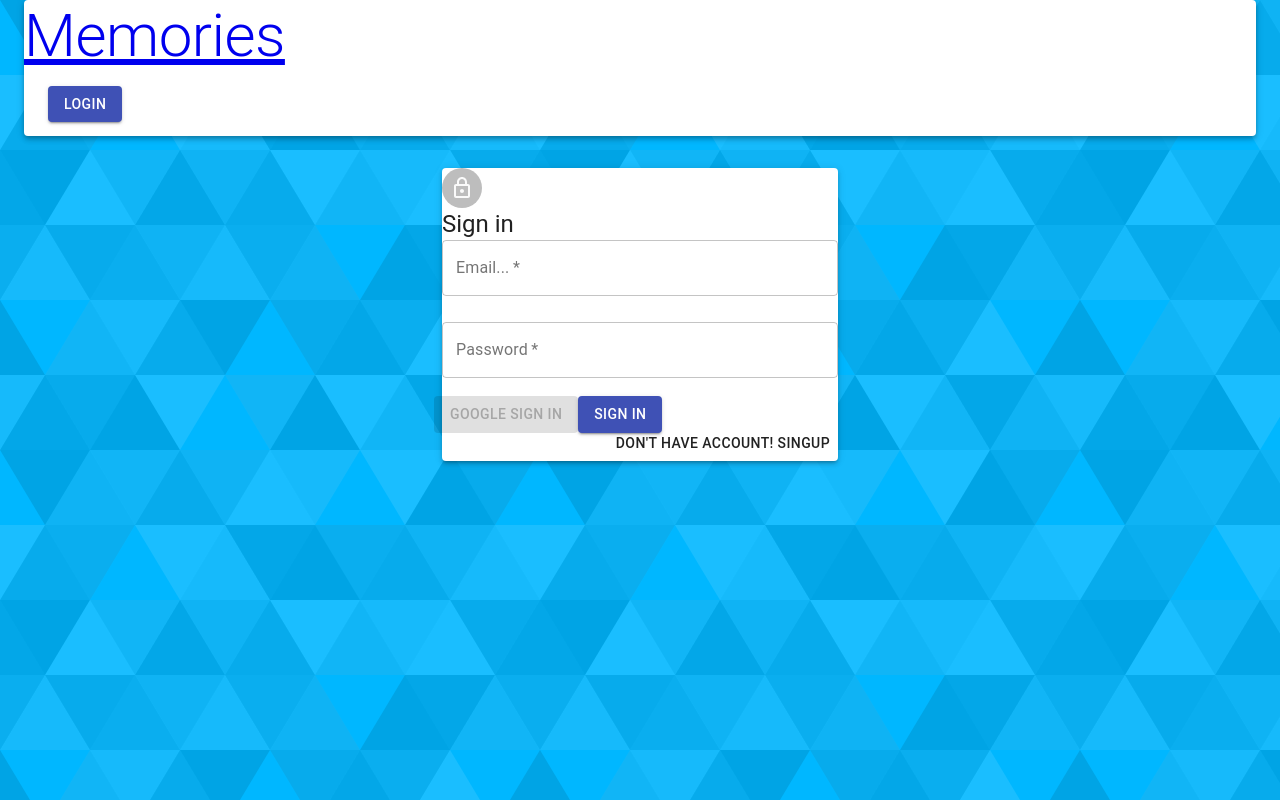
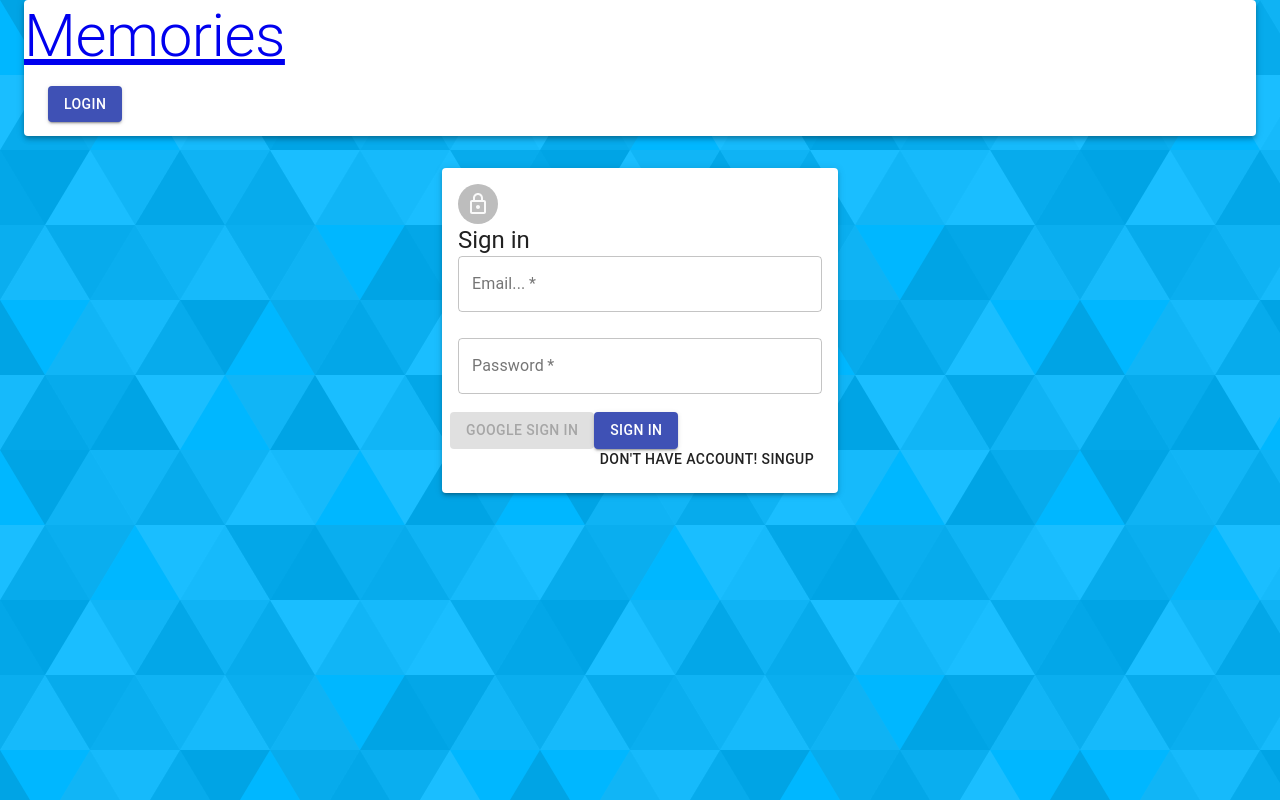
Before and after one commit to shuvoshaha/memories-MERN, a React (Create React App) app in the folder client/: page /auth in a window 1280 px wide. Built offline with nearby package versions, Linux system fonts and the light colour scheme.

Commit message:
get data from locatStorage

```diff
--- a/client/src/conponents/Auth/Auth.js
+++ b/client/src/conponents/Auth/Auth.js
@@ -4,13 +4,14 @@ import LockOutLinedIcon from '@material-ui/icons/LockOutlined';
 import Input from './Input';
 import { GoogleLogin } from 'react-google-login'
 import { useDispatch } from 'react-redux'
+import useStyle from './styles'
 
 
 const Auth = () => {
-
+        const classes = useStyle()
         const [showPassword, setShowPassword] = useState(false)
 
-    const dispatch =  useDispatch();
+        const dispatch = useDispatch();
 
         const handleChange = (e) => {
 
@@ -29,27 +30,27 @@ const Auth = () => {
             setIsSignup((prevSignup) => !prevSignup)
         }
 
-    const onSuccessGoogleLogin = async (res) =>{
+        const onSuccessGoogleLogin = async(res) => {
             //if res is exists then give object and use res? something like this
-        const result = res?.profileObj;
-        const token = res?.tokenId
+            const result = res ?.profileObj;
+            const token = res ?.tokenId
                 // console.log(res)
             dispatch({ type: 'AUTH', data: { result, token } })
         }
 
-    const onFailureGoogleLogin = (err) =>{
+        const onFailureGoogleLogin = (err) => {
             console.log("Something went wrong with google authentication")
         }
 
+        return (
 
-    return (
             <Container component="main" maxWidth="xs">
-            <Paper elevation={3}>
+            <Paper className={classes.card} elevation={3}>
                 <Avatar color="seconday">
                     <LockOutLinedIcon />
                 </Avatar>
-                <Typography variant="h5">{isSignup ? 'Sign Up' : 'Sign in'} </Typography>
-                <form onSubmit={handleSubmit}>
+                <Typography className={classes.header} variant="h5">{isSignup ? 'Sign Up' : 'Sign in'} </Typography>
+                <form className={classes.form} onSubmit={handleSubmit}>
                     <Grid container spacing={2}>
                         {
                             isSignup && (
--- /dev/null
+++ b/client/src/conponents/Auth/styles.js
@@ -0,0 +1,15 @@
+import { makeStyles } from '@material-ui/core/styles'
+
+export default (makeStyles({
+    card: {
+        padding: '1rem'
+    },
+
+    header : {
+
+    },
+    form : {
+
+    }
+
+}))
--- a/client/src/conponents/Navbar/Navbar.js
+++ b/client/src/conponents/Navbar/Navbar.js
@@ -1,10 +1,12 @@
+import React, { useState, useEffect } from 'react'
 import { AppBar, Typography, Toolbar, Avatar, Button } from '@material-ui/core'
-import React from 'react'
 import useStyle from './styles'
 import { Link } from 'react-router-dom'
 
 const Navbar = () => {
     const classes = useStyle()
+    const [use, setUser] = useState(JSON.parse(localStorage.getItem('profile')))
+    console.log(use)
     const user = null
 
     return (
--- a/client/src/reducer/auth.js
+++ b/client/src/reducer/auth.js
@@ -2,7 +2,8 @@ export default  (state = { authData: null }, action) =>{
     switch (action.type) {
         case "AUTH":
             console.log(action?.data)
-            return state
+            localStorage.setItem('profile', JSON.stringify({...action?.data}))
+            return { ...state, authData: action?.data }
 
         default:
             return state
```
Also changed, not shown: client/src/index.css (+3 -3 lines). Lines whose indentation alone changed are shown as unchanged.
